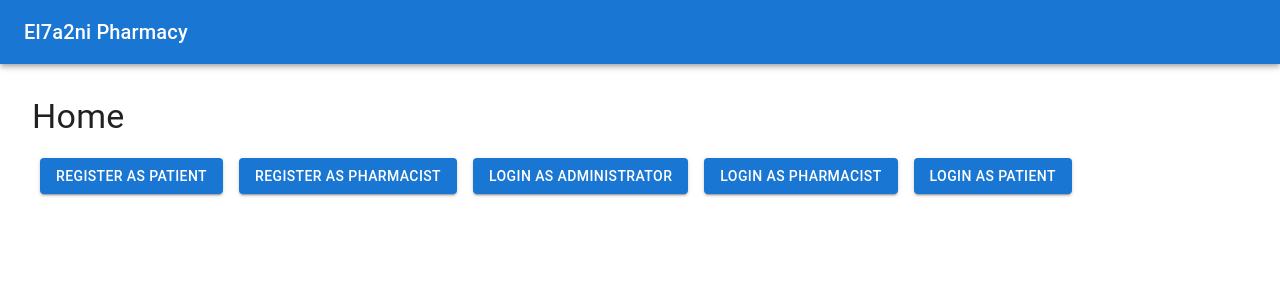
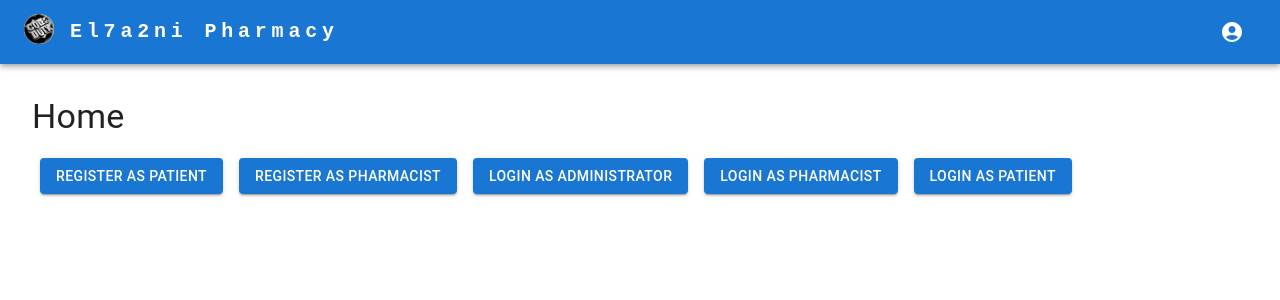
Before and after one commit to advanced-computer-lab-2023/Code-of-Duty2-Pharmacy, a React (Vite) app in the folder client/: page / in a window 1280 px wide. Shown: the top 300 px of the page. Built offline with nearby package versions, Linux system fonts and the light colour scheme; no server answers.

Commit message:
changed navbar style and logo

```diff
--- a/client/src/App.tsx
+++ b/client/src/App.tsx
@@ -11,6 +11,9 @@ import Patient from "./pages/Patient";
 import PatientRegistration from "./pages/PatientRegistration";
 import PharmacistRegistration from "./pages/PharmacistRegistration";
 import Home from "./pages/Home";
+import IconButton from "@mui/material/IconButton";
+import { AccountCircle } from "@mui/icons-material";
+import logoicon from "./assets/logo.png";
 
 const StyledLink = styled(Link)({
   color: "white",
@@ -23,11 +26,42 @@ const StyledLink = styled(Link)({
 const App = () => (
   <BrowserRouter>
     <CssBaseline />
-    <AppBar position="static">
+    <AppBar position="sticky">
       <Toolbar>
-        <Typography variant="h6" component={StyledLink} to="/">
+        <a href="/">
+          <img
+            src={logoicon}
+            alt="Logo"
+            style={{ height: "30px", paddingRight: "1rem" }}
+          />
+        </a>
+        <Typography
+          variant="h6"
+          noWrap
+          component="a"
+          href="/"
+          sx={{
+            mr: 2,
+            display: { md: "flex" },
+            fontFamily: "monospace",
+            fontWeight: 700,
+            letterSpacing: ".3rem",
+            color: "inherit",
+            textDecoration: "none",
+          }}
+        >
           El7a2ni Pharmacy
         </Typography>
+        <IconButton
+          size="large"
+          aria-label="account of current user"
+          aria-controls="menu-appbar"
+          aria-haspopup="true"
+          style={{ marginLeft: "auto" }}
+          color="inherit"
+        >
+          <AccountCircle />
+        </IconButton>
       </Toolbar>
     </AppBar>
     <Routes>
```
Also changed, not shown: client/src/assets/logo.png (added).
